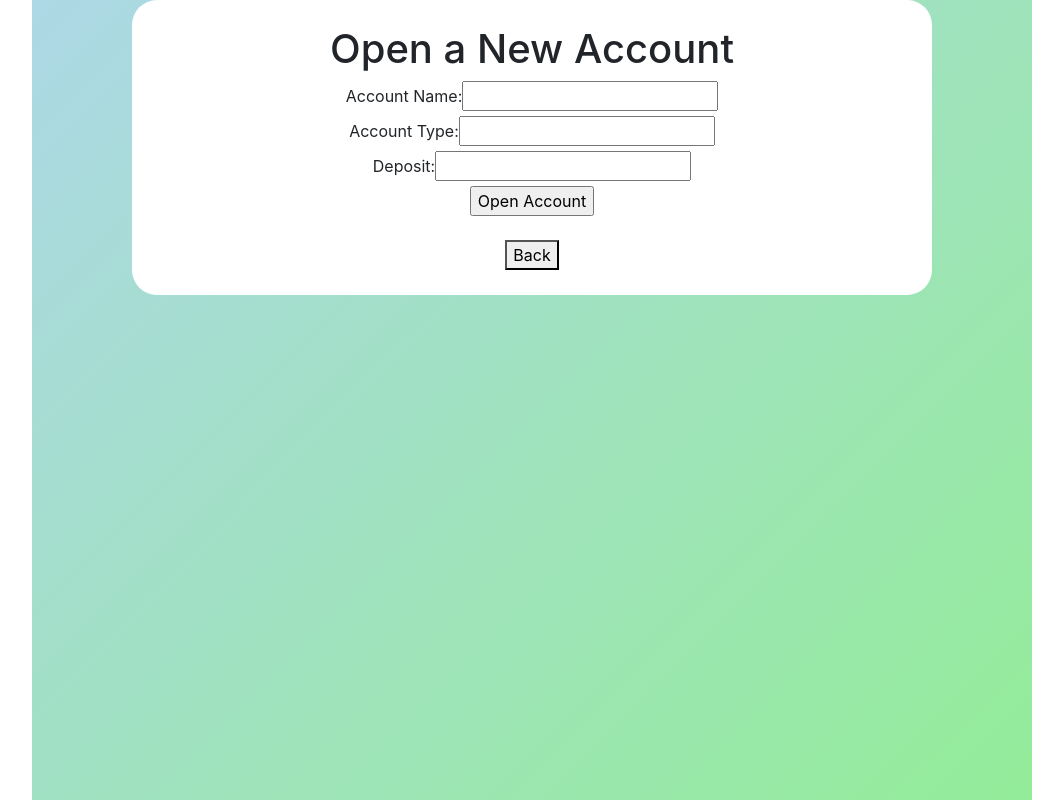
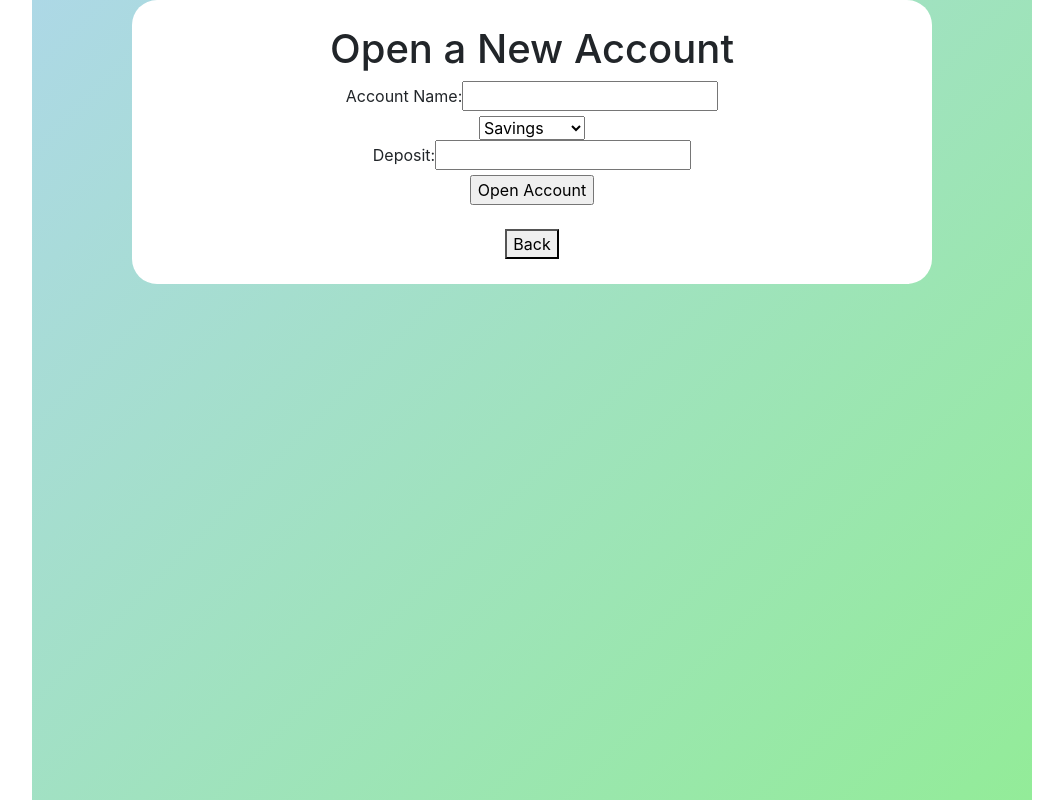
Before and after one commit to Will-Rich-724/bank, a React (Create React App) app in the folder client/: page /1/account in a window 1280 px wide. Shown: the top 800 px of the page, without its empty margins (108-1171 px from the left). Built offline with nearby package versions, Linux system fonts and the light colour scheme; no server answers.

Commit message:
added enum to model and AddAccount

```diff
--- a/client/src/Views/AddAccount.js
+++ b/client/src/Views/AddAccount.js
@@ -1,13 +1,14 @@
 import React, { useState, useEffect } from 'react';
 import { Router, Link, navigate } from '@reach/router';
 import axios from 'axios';
+import DropdownButton from 'react-bootstrap/DropdownButton';
 
 const AddAccount = (props) => {
     const [firstName, setFirstName] = useState();
     const [lastName, setLastName] = useState();
     const [accounts, setAccounts] = useState([]);
     const [nickName, setNickName] = useState("");
-    const [accountType, setAccountType] = useState("");
+    const [accountType, setAccountType] = useState("Savings");
     const [balance, setBalance] = useState("");
     const [errors, setErrors] = useState({});
 
@@ -30,7 +31,7 @@ const AddAccount = (props) => {
         },
             { withCredentials: true })
             .then(res => {console.log(res)
-            navigate(`/${props._id}`)})
+            navigate(`/${props.id}`)})
             .catch(err => console.log(err));
     }
 
@@ -44,9 +45,16 @@ const AddAccount = (props) => {
                     {errors.nickName ? <p>{errors.nickName.message}</p> : ""}
                 </div>
                 <div>
-                    <label>Account Type:</label>
+                    {/* <label>Account Type:</label>
+                    enum: ['Savings', 'Checking', 'Retirement', 'Investment']
                     <input type="text" name="accountType" onChange={e => setAccountType(e.target.value)} value={accountType}></input>
-                    {errors.accountType ? <p>{errors.accountType.message}</p> : ""}
+                    {errors.accountType ? <p>{errors.accountType.message}</p> : ""} */}
+                    <select onChange={(e) => setAccountType(e.target.value)} defaultValue={""}>
+                    <option value="Savings">Savings</option>
+                    <option value="Checking">Checking</option>
+                    <option value="Retirement">Retirement</option>
+                    <option value="Investment">Investment</option>
+                    </select>
                 </div>
                 <div>
                     <label>Deposit:</label>
```
Also changed, not shown: 1 other file (tests, documents, lock files or other folders).
